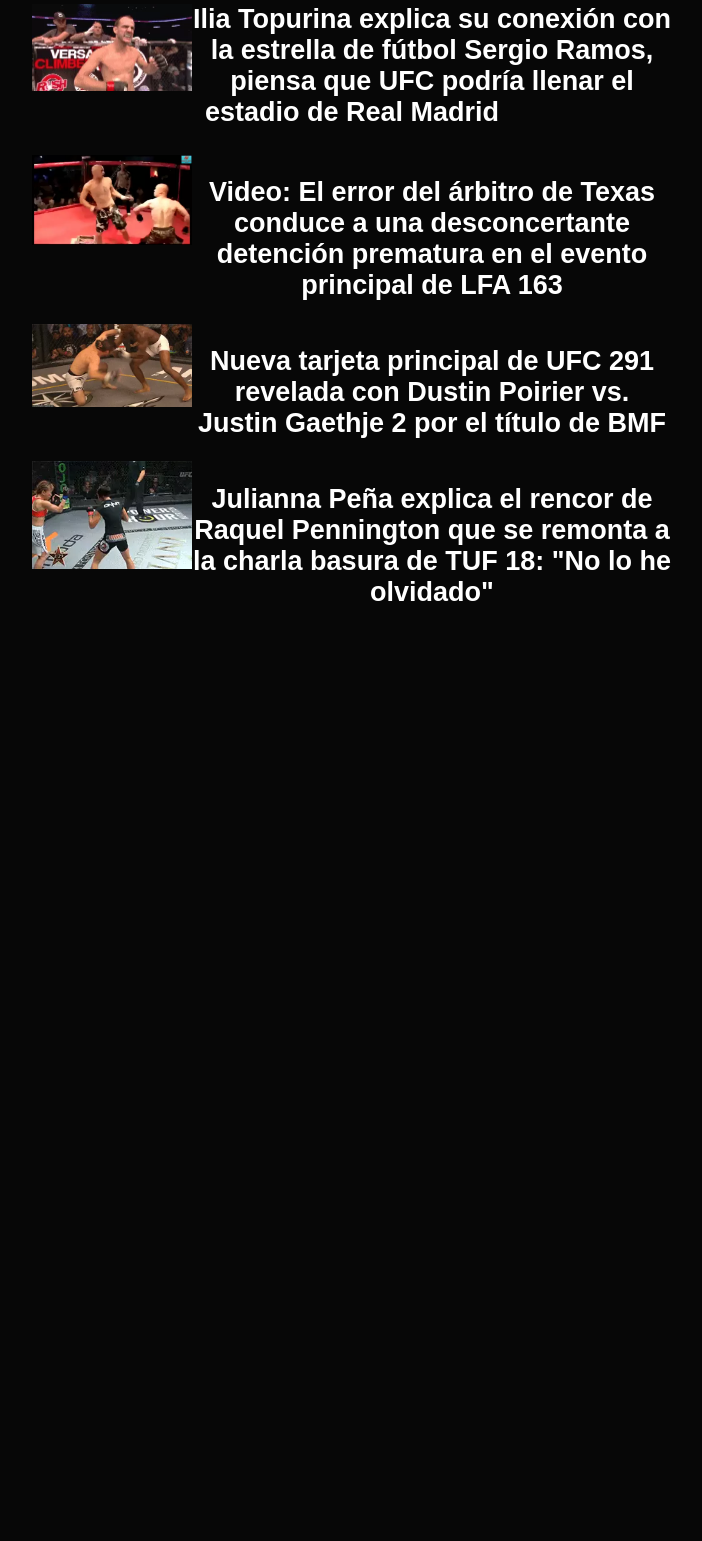
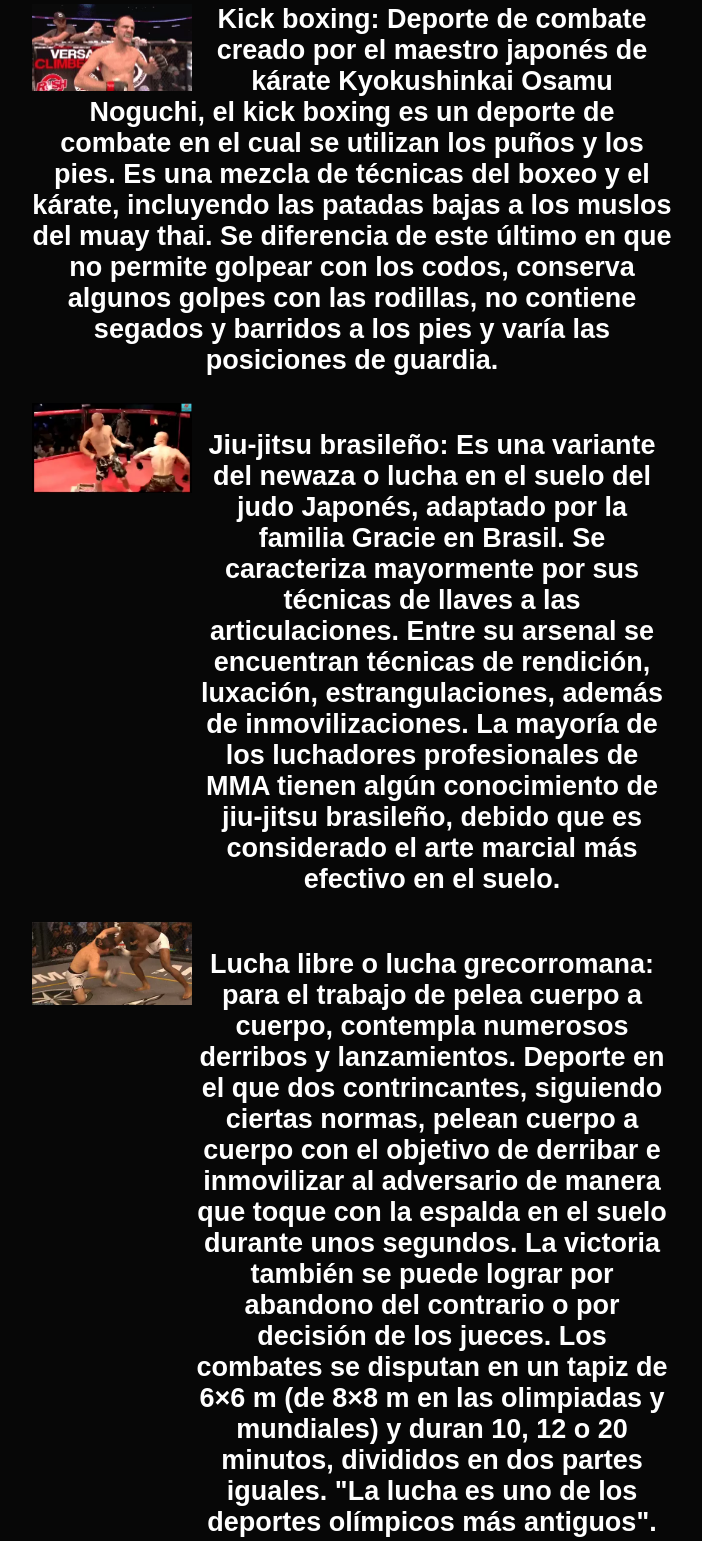
Before and after one commit to stevenayal/mma, a plain HTML site: page destino_4.html in a window 1280 px wide. Shown: the part 899-2440 px from the top of the page, without its empty margins (288-990 px from the left). Before the commit the page ends 1529 px from the top, so only its background shows below. Drawn offline with Linux system fonts and the light colour scheme.

Commit message:
cambios finales al fin keputa

```diff
--- a/destino_4.html
+++ b/destino_4.html
@@ -45,7 +45,7 @@
                             <!-- imagen -->
                             <a href="">
                                 <div>
-                                    <img src="muaythai.webp" alt="">
+                                    <img src="muaythai.jpg" alt="">
                                 </div>
                             </a>
                         </div>
@@ -53,7 +53,7 @@
                             <!-- artículo -->
                             <h2>
                                 <p>
-                                    <u>Muay thai:</u> Es practicado por artistas marciales mixtos por ser ideal para el trabajo de golpeo y pateo,
+                                    Muay thai: Es practicado por artistas marciales mixtos por ser ideal para el trabajo de golpeo y pateo,
                                      ya que se especializa en el ataque mediante golpes con los codos, rodillas y pies; al tronco, cabeza y muslos del oponente.
                                       Su sistema de pateo se prefiere al de otras artes marciales, puesto que está basado en el contacto completo y
                                       su técnica contempla "atravesar" al oponente con la pierna, descargando todo el peso del cuerpo en ella, en oposición a la
@@ -80,7 +80,10 @@
                             <!-- artículo -->
                             <h2>
                                 <p>
-                                    Ilia Topurina explica su conexión con la estrella de fútbol Sergio Ramos, piensa que UFC podría llenar el estadio de Real Madrid
+                                    Kick boxing: Deporte de combate creado por el maestro japonés de kárate Kyokushinkai Osamu Noguchi,
+                                     el kick boxing es un deporte de combate en el cual se utilizan los puños y los pies. Es una mezcla de técnicas del boxeo y el kárate,
+                                      incluyendo las patadas bajas a los muslos del muay thai. Se diferencia de este último en que no permite golpear con los codos,
+                                       conserva algunos golpes con las rodillas, no contiene segados y barridos a los pies y varía las posiciones de guardia.
                                 </p>
                             </h2>
                         </div>
@@ -101,9 +104,12 @@
                         <div class="divarticulo">
                             <!-- artículo -->
                             <h2>
-                                <a href="">
-                                    Video: El error del árbitro de Texas conduce a una desconcertante detención prematura en el evento principal de LFA 163
-                                </a>
+                                <p>
+                                    Jiu-jitsu brasileño: Es una variante del newaza o lucha en el suelo del judo Japonés, adaptado por la familia Gracie en Brasil.
+                                    Se caracteriza mayormente por sus técnicas de llaves a las articulaciones. Entre su arsenal se encuentran técnicas de rendición,
+                                    luxación, estrangulaciones, además de inmovilizaciones. La mayoría de los luchadores profesionales
+                                     de MMA tienen algún conocimiento de jiu-jitsu brasileño, debido que es considerado el arte marcial más efectivo en el suelo.
+                                </p>
                             </h2>
                         </div>
                     </div>
@@ -123,9 +129,13 @@
                         <div class="divarticulo">
                             <!-- artículo -->
                             <h2>
-                                <a href="">
-                                    Nueva tarjeta principal de UFC 291 revelada con Dustin Poirier vs. Justin Gaethje 2 por el título de BMF
-                                </a>
+                                <p>
+                                    Lucha libre o lucha grecorromana: para el trabajo de pelea cuerpo a cuerpo, contempla numerosos derribos y lanzamientos.
+                                     Deporte en el que dos contrincantes, siguiendo ciertas normas, pelean cuerpo a cuerpo con el objetivo de derribar e inmovilizar
+                                      al adversario de manera que toque con la espalda en el suelo durante unos segundos. La victoria también se puede lograr por abandono
+                                      del contrario o por decisión de los jueces. Los combates se disputan en un tapiz de 6×6 m (de 8×8 m en las olimpiadas y mundiales) y
+                                    duran 10, 12 o 20 minutos, divididos en dos partes iguales. "La lucha es uno de los deportes olímpicos más antiguos".
+                                </p>
                             </h2>
                         </div>
                     </div>
@@ -145,9 +155,12 @@
                         <div class="divarticulo">
                             <!-- artículo -->
                             <h2>
-                                <a href="">
-                                    Julianna Peña explica el rencor de Raquel Pennington que se remonta a la charla basura de TUF 18: "No lo he olvidado"
-                                </a>
+                                <p>
+                                    Judo: Deporte olímpico creado a partir del jujutsu tradicional Japonés. Es un sistema basado fundamentalmente en
+                                     derribos, lanzamientos, estrangulaciones, luxaciones (especialmente al codo por normativa deportiva) e inmovilizaciones;
+                                     dando como resultado un sistema altamente útil y
+                                    bien balanceado entre la lucha en pie y en el suelo. Es considerado uno de los sistemas de combate más efectivos.
+                                </p>
                             </h2>
                         </div>
                     </div>
```
Also changed, not shown: muaythai.jpg (added).
